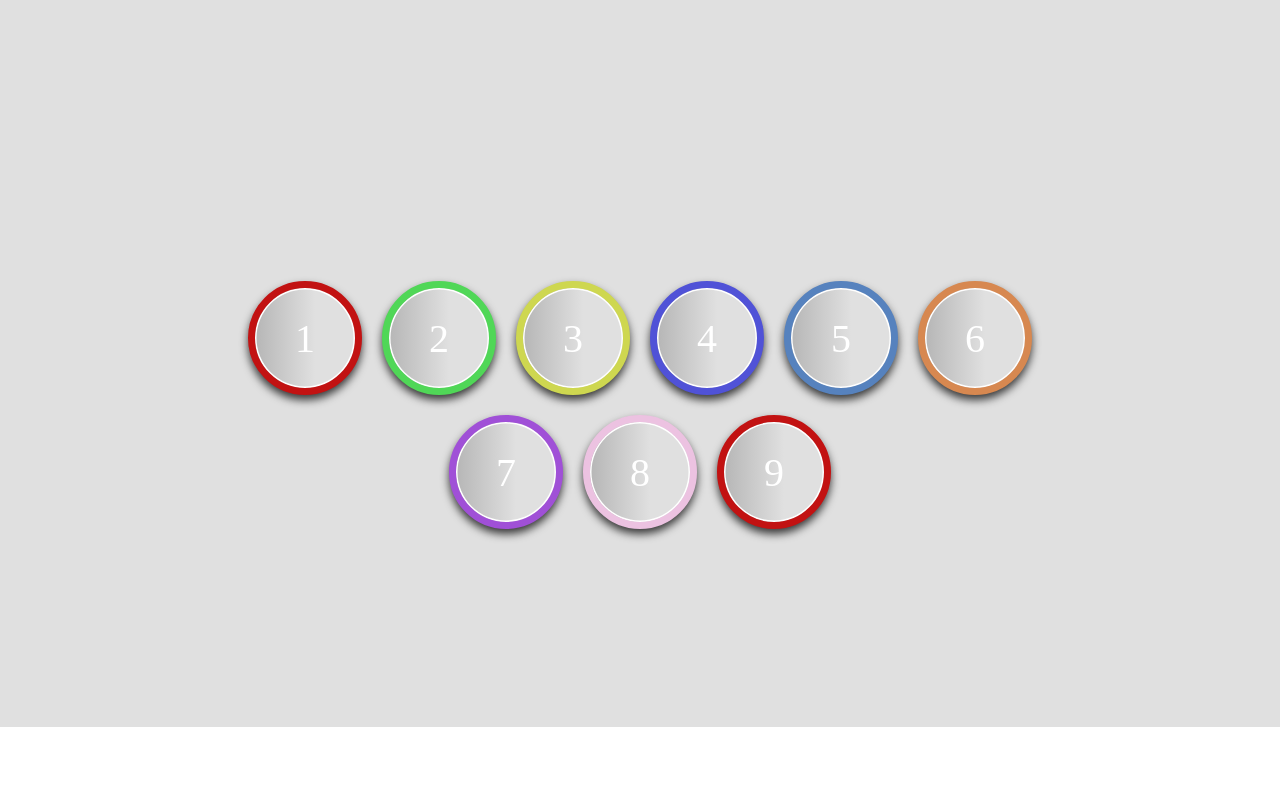
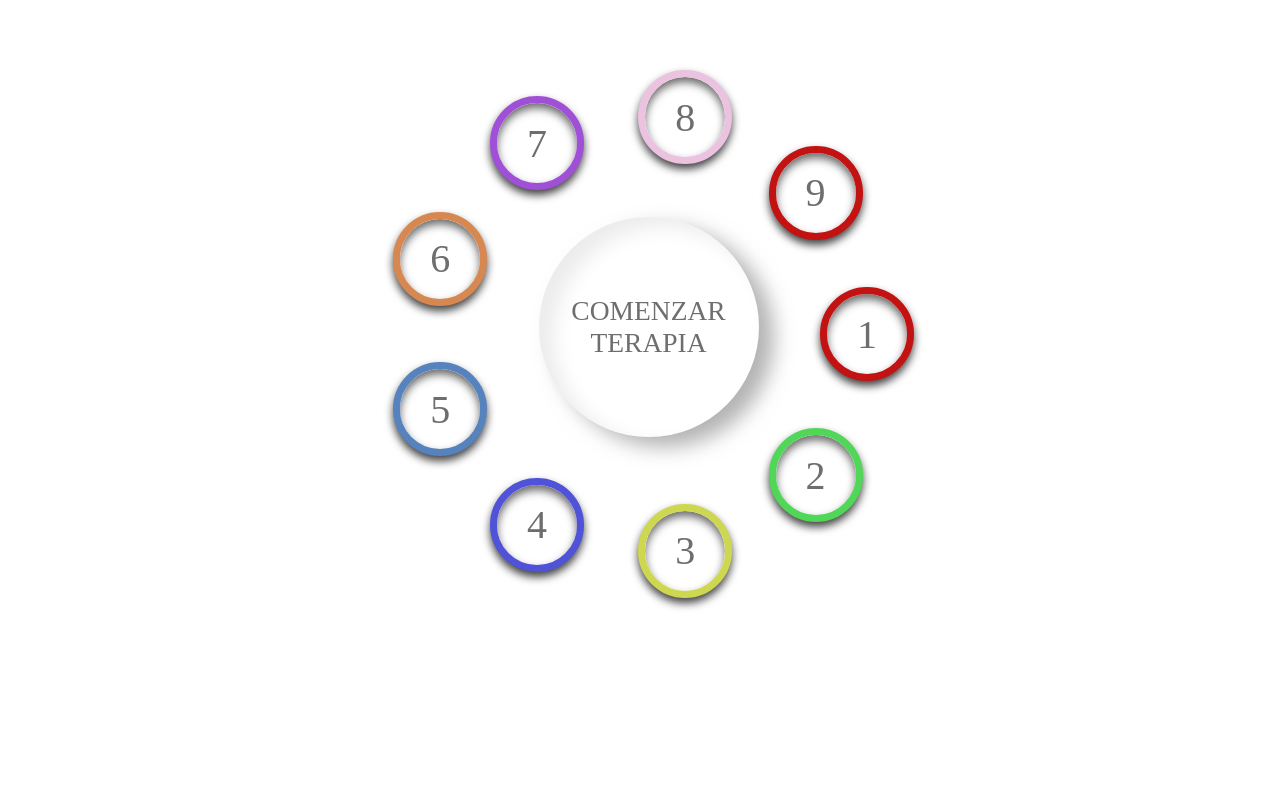
Before and after one commit to Ffarnos/saama-web, a Gatsby site: page /CirculoBase in a window 1280 px wide. Shown: the part 73-878 px from the top of the page. After the commit the page ends 800 px from the top, so only its background shows below. Built offline with nearby package versions, Linux system fonts and the light colour scheme; Gatsby itself is replaced by a stand-in of ours.

Commit message:
Buttons styled update

```diff
--- a/src/components/Buttons.js
+++ b/src/components/Buttons.js
@@ -2,34 +2,101 @@ import * as React from "react"
 import styled from 'styled-components';
 import ResponsiveText from "./ResponsiveText";
 
-const Buttons = ({petalos}) => {
+const Buttons = ({petalos,bigButtonTitle}) => {
+    return (
+        <ButtonsContainerCenter>
+            <ButtonBig>
+                <ResponsiveText scale={0.55} color={"#6e6e6e"}>
+                    {bigButtonTitle}
+                </ResponsiveText>
+            </ButtonBig>
+            <ButtonsContainer>
+                {petalos.map((petalo) => (
+                    <Button
+                        onClick={() => console.log('click')}
+                        bordercolor={getColorWithText(petalo.colorBorder)}
+                        key={petalo.index}
+                        style={generateCircleStyles(petalo.index, petalos.length)}
+                    >
+                        <ResponsiveText scale={0.8} color={'#6e6e6e'}>
+                            {petalo.name}
+                        </ResponsiveText>
+                    </Button>
+                ))}
+            </ButtonsContainer>
+        </ButtonsContainerCenter>
+    );
+};
 
-    return <ButtonsContainerCenter>
-        <ButtonsContainer>
-            {petalos.map((petalo) => (
-                <Button onClick={() => console.log("click")} bordercolor={getColorWithText(petalo.colorBorder)}>
-                    <ResponsiveText scale={0.8} color={"white"}> {petalo.name} </ResponsiveText>
-                </Button>
-            ))}
+const resizeObserver = new ResizeObserver(entries => {
+    for (let entry of entries) {
+        handleScreenResize();
+    }
+});
 
-        </ButtonsContainer>
-    </ButtonsContainerCenter>
+
+function handleScreenResize() {
+    window.location.reload();
 }
+
+
+const TextContainer = styled.div`
+    display: flex;
+    flex-direction: column;
+    justify-content: center;
+    align-items: center;
+`;
 
 const ButtonsContainerCenter = styled.div`
   display: flex;
   justify-content: center;
   align-items: center;
   height: 100vh;
+  position: relative;
 `;
 
 const ButtonsContainer = styled.div`
   display: flex;
   justify-content: center;
-  flex-wrap: wrap;
-  max-width: 75%;
-  width: 100%;
+  align-items: center;
+  position: absolute;
+  top: 50%;
+  left: 50%;
+  transform: translate(-50%, -50%);
 `;
+
+const generateCircleStyles = (index, totalCircles) => {
+    const angle = (index / totalCircles) * 360; // Calcular el ángulo de posición
+    let radius = 220; // Radio del círculo grande
+    let circleSize = 80; // Tamaño de los círculos pequeños
+
+    if (window.innerWidth <= 420) {
+        circleSize = 40;
+        radius = 140;
+    }
+    else if (window.innerWidth <= 490) {
+        circleSize = 50;
+        radius = 170;
+    }
+    else if (window.innerWidth <= 560) {
+        circleSize = 70
+        radius = 190;
+    }
+
+
+    const centerX = -circleSize / 2; // Posición X del centro del contenedor (ajustado mediante translate)
+    const centerY = -circleSize / 2; // Posición Y del centro del contenedor (ajustado mediante translate)
+
+    const x = Math.cos((angle * Math.PI) / 180) * radius;
+    const y = Math.sin((angle * Math.PI) / 180) * radius;
+
+    return {
+        top: `${centerY + y}px`,
+        left: `${centerX + x}px`,
+        width: `${circleSize}px`,
+        height: `${circleSize}px`,
+    };
+};
 
 const getColorWithText = (text) => {
     switch (text) {
@@ -60,28 +127,63 @@ const getColorWithText = (text) => {
     }
 };
 
-const Button = styled.div`
-  background-color: #b6b6b6;
-  background-image: linear-gradient(90deg, #b6b6b6 0%, #e0e0e0 60%);
+
+const ButtonBig = styled.div`
+  background-color: #ffffff;
   border-radius: 50%;
-  width: 100px;
-  height: 100px;
-  margin: 10px;
+  width: 220px;
+  height: 220px;
   display: flex;
   justify-content: center;
   align-items: center;
   cursor: pointer;
+  position: absolute;
   user-select: none;
-  border: 7px solid ${props => props.bordercolor};
-  box-shadow:
-          inset 0 0 0 1.5px #ffffff,
-          0 5px 8px 0 rgba(0, 0, 0, 0.75);
+  box-shadow: inset 15px 10px 20px 0 #ececec, 15px 10px 20px 0 rgba(154, 154, 154, 0.75);
 
   :hover {
-    filter: brightness(1.5);
+    filter: brightness(0.6);
+  }
+
+  margin-left: 17px;
+
+  @media (max-width: 380px) {
+    width: 110px;
+    height: 110px;
+  }
+
+  @media (max-width: 450px) and (min-width: 380px) {
+    width: 130px;
+    height: 130px;
+  }
+
+  @media (max-width: 520px) and (min-width: 450px) {
+    width: 150px;
+    height: 150px;
   }
 `;
 
 
 
+const Button = styled.div`
+  background-color: white;
+  border-radius: 50%;
+  display: flex;
+  justify-content: center;
+  align-items: center;
+  cursor: pointer;
+  position: absolute;
+  user-select: none;
+  border: 7px solid ${props => props.bordercolor};
+  box-shadow: inset 0 5px 8px 0 rgba(56, 55, 55, 0.75),
+  0 5px 8px 0 rgba(0, 0, 0, 0.75);
+
+  :hover {
+    filter: brightness(0.6);
+  }
+
+`;
+
+
+
 export default Buttons;
--- a/src/pages/CirculoBase.js
+++ b/src/pages/CirculoBase.js
@@ -6,6 +6,7 @@ import ResponsiveText from "../components/ResponsiveText";
 const CirculoBase = () => {
     const petalos = [
         {
+            index: 0,
             name: '1',
             colorBorder: "red",
             cantidad: 10,
@@ -13,6 +14,7 @@ const CirculoBase = () => {
             colorSigMenu: "green",
         },
         {
+            index: 1,
             name: '2',
             colorBorder: "greenLight",
             cantidad: 20,
@@ -20,6 +22,7 @@ const CirculoBase = () => {
             colorSigMenu: "green",
         },
         {
+            index: 2,
             name: '3',
             colorBorder: "yellow",
             cantidad: 5,
@@ -27,6 +30,7 @@ const CirculoBase = () => {
             colorSigMenu: "green",
         },
         {
+            index: 3,
             name: '4',
             colorBorder: "blue",
             cantidad: 12,
@@ -34,6 +38,7 @@ const CirculoBase = () => {
             colorSigMenu: "green",
         },
         {
+            index: 4,
             name: '5',
             colorBorder: "blueLight",
             cantidad: 4,
@@ -41,6 +46,7 @@ const CirculoBase = () => {
             colorSigMenu: "green",
         },
         {
+            index: 5,
             name: '6',
             colorBorder: "orange",
             cantidad: 8,
@@ -48,6 +54,7 @@ const CirculoBase = () => {
             colorSigMenu: "green",
         },
         {
+            index: 6,
             name: '7',
             colorBorder: "purple",
             cantidad: 3,
@@ -55,6 +62,7 @@ const CirculoBase = () => {
             colorSigMenu: "green",
         },
         {
+            index: 7,
             name: '8',
             colorBorder: "white",
             cantidad: 1,
@@ -62,6 +70,7 @@ const CirculoBase = () => {
             colorSigMenu: "green",
         },
         {
+            index: 8,
             name: '9',
             colorBorder: "red",
             cantidad: 10,
@@ -71,10 +80,7 @@ const CirculoBase = () => {
     ];
 
     return <Background>
-        <Container>
-            <Title scale={1} color="white">CIRCULO BASE</Title>
-            <Buttons petalos={petalos}/>
-        </Container>
+            <Buttons petalos={petalos} bigButtonTitle={"COMENZAR TERAPIA"}/>
     </Background>;
 }
 
@@ -94,7 +100,7 @@ const Container = styled.div`
 `;
 
 const Background = styled.div`
-  background-color: #e0e0e0;
+  background-color: white;
   width: 100%;
   height: 100%;
   position: absolute;
```
